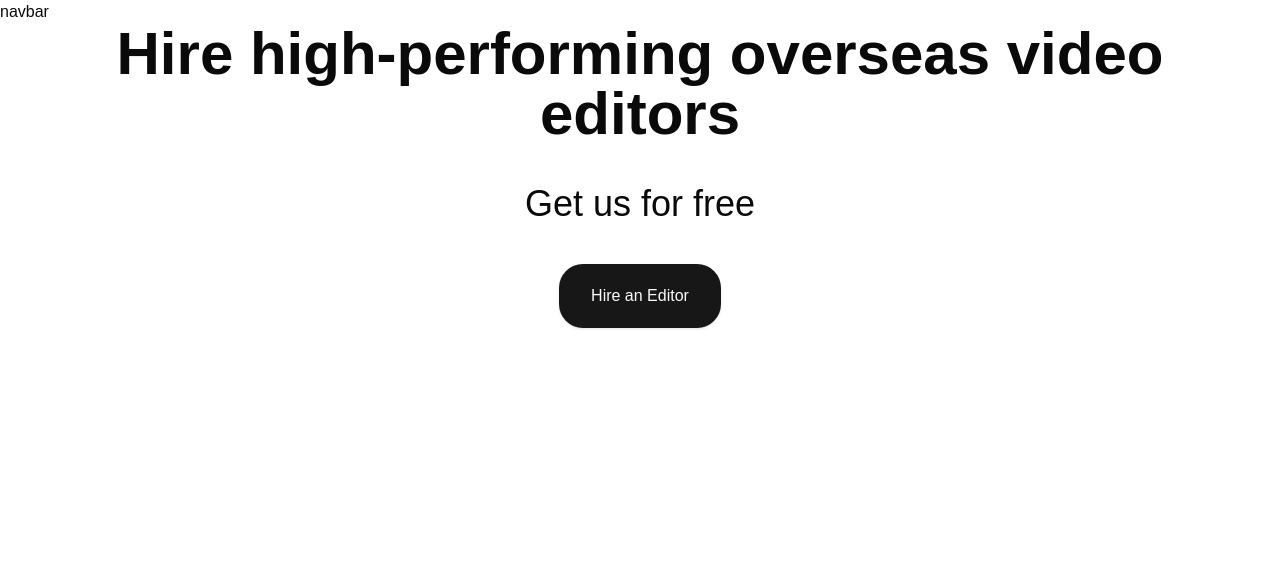
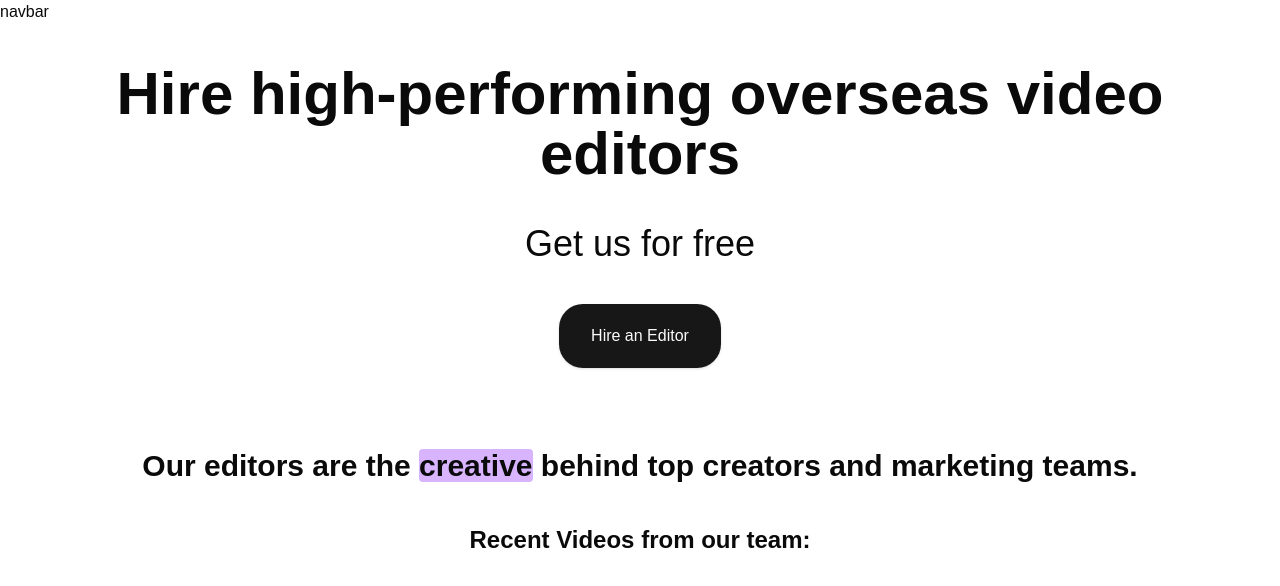
Before and after one commit to Incuts/incut, a Next.js app: page / in a window 1280 px wide. Shown: the top 586 px of the page. Built offline with nearby package versions, Linux system fonts and the light colour scheme.

Commit message:
add:recent video layout section

```diff
--- a/next.config.ts
+++ b/next.config.ts
@@ -3,7 +3,7 @@ import type { NextConfig } from "next";
 const nextConfig: NextConfig = {
   /* config options here */
   output: "export",
-  assetPrefix: "/incut/"
+  // assetPrefix: "/incut/"
 };
 
 export default nextConfig;
--- a/src/app/page.tsx
+++ b/src/app/page.tsx
@@ -1,10 +1,12 @@
 import { HeroSection } from "@/modules/Hero/presentation";
+import { RecentSection } from "@/modules/Recent/presentation";
 import Image from "next/image";
 
 export default function Home() {
   return (
     <div>
       <HeroSection />
+      <RecentSection />
     </div>
   );
 }
--- a/src/modules/Hero/presentation/page.tsx
+++ b/src/modules/Hero/presentation/page.tsx
@@ -3,7 +3,7 @@ import Link from "next/link";
 
 const page = () => {
   return (
-    <div className="px-5 flex flex-col justify-center items-center gap-10 text-center">
+    <div className="px-5 flex flex-col justify-center items-center gap-10 text-center mt-10 lg:mt-15 mb-10 lg:mb-20">
       <h1 className="font-bold text-4xl lg:text-6xl">
         Hire high-performing overseas video editors
       </h1>
--- /dev/null
+++ b/src/modules/Recent/presentation/index.ts
@@ -0,0 +1 @@
+export {default as RecentSection} from './page'
--- /dev/null
+++ b/src/modules/Recent/presentation/page.tsx
@@ -0,0 +1,16 @@
+import React from "react";
+
+const page = () => {
+  return (
+    <div className="px-5 flex flex-col justify-center items-center gap-10 mb-10 lg:mb-20 text-center">
+      <p className="text-3xl font-bold px-5">
+        Our editors are the{" "}
+        <span className="bg-purple-300 rounded-sm">creative</span> behind top
+        creators and marketing teams.
+      </p>
+      <p className="text-2xl font-bold">Recent Videos from our team:</p>
+    </div>
+  );
+};
+
+export default page;
```
